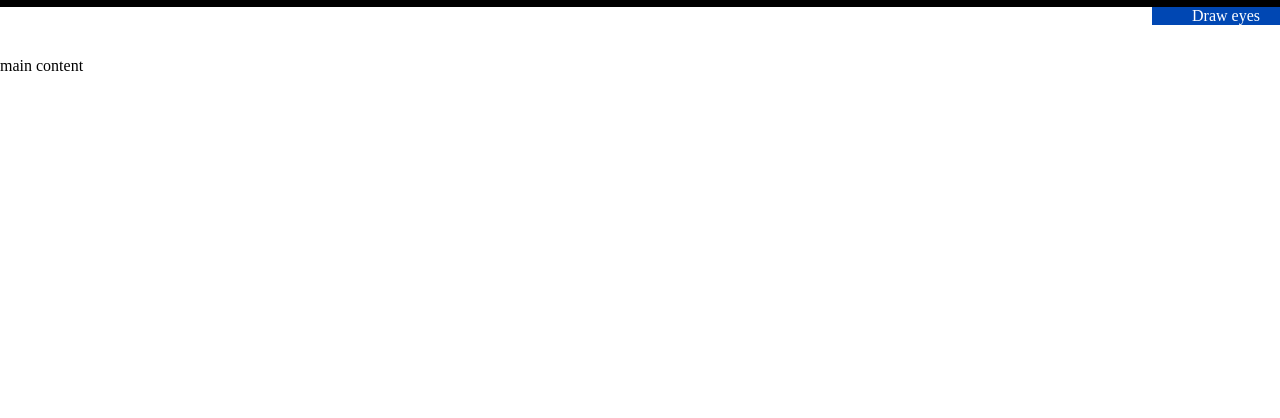
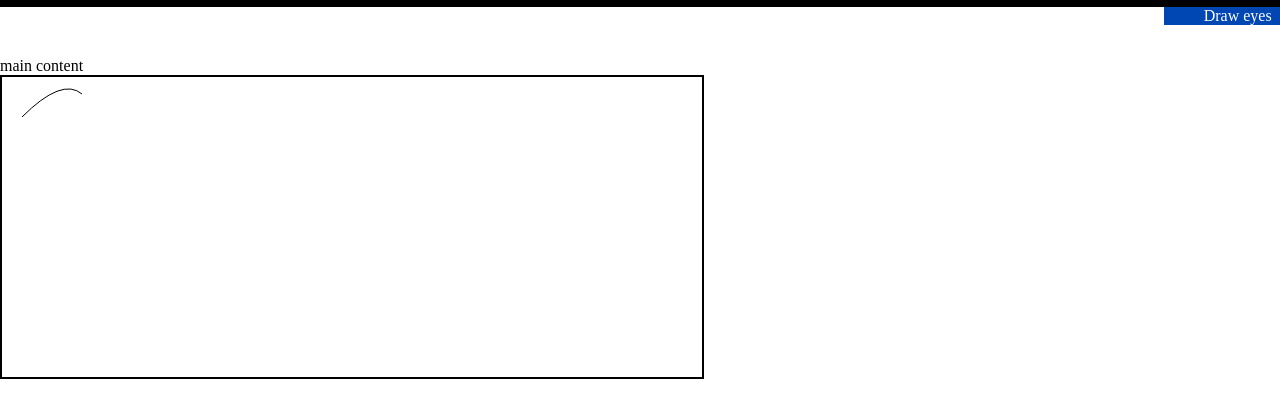
Before and after one commit to BieleczkiGergo/Anime_sketcher, a plain HTML site: page draw_eye.html in a window 1280 px wide. Shown: the part 60-478 px from the top of the page. Drawn offline with Linux system fonts and the light colour scheme.

Commit message:
A bit of research on eye design

```diff
--- /dev/null
+++ b/draw.css
@@ -0,0 +1,20 @@
+
+canvas{
+    border: 2px solid black;
+    box-sizing: content-box;
+    margin: auto;
+
+}
+
+.drawPanel{
+    width: 100%;
+
+}
+
+/*Debug css code*/
+/*
+*{
+    background-color: rgba(0, 0, 255, 20%) !important;
+
+}
+*/
--- a/draw_eye.html
+++ b/draw_eye.html
@@ -6,6 +6,9 @@
     <meta name="viewport" content="width=device-width, initial-scale=1.0">
     <title>Anime sketcher | Draw eyes</title>
     <link rel="stylesheet" href="style.css">
+    <link rel="stylesheet" href="draw.css">
+
+
 
 </head>
 <body>
@@ -21,6 +24,14 @@
     <div class="main-content">
         <section>
             main content
+            <div class="drawPanel">
+                <canvas width="700" height="300" id="sketch">
+
+                </canvas>
+            </div>
+            <div class="tweakBar">
+
+            </div>
         </section>
         <div id="draw-menu">
             <ul class="actions">
@@ -29,5 +40,7 @@
         </div>
 
     </div>
+
+    <script src="eyes.js"></script>
 </body>
 </html>
--- /dev/null
+++ b/eyes.js
@@ -0,0 +1,25 @@
+
+
+ctx = 0;
+
+function setup(){
+    canvas = document.getElementById("sketch");
+    if (canvas.getContext){
+        ctx = canvas.getContext("2d");
+
+    }
+
+
+}
+
+function drawTest(){
+    ctx.beginPath();
+    ctx.moveTo(20, 40);
+    ctx.quadraticCurveTo(60, 0, 80, 17);
+
+    ctx.stroke();
+
+}
+
+setup();
+drawTest();
--- a/style.css
+++ b/style.css
@@ -49,6 +49,7 @@ header{
     display: flex;
     flex-direction: row;
     justify-content: space-between;
+    width: 100%;
 
 }
 
@@ -75,3 +76,8 @@ header{
     text-decoration: none;
 
 }
+
+section{
+    width: 100%;
+
+}
```
Also changed, not shown: eye-sketch1.svg (added), sample1.jpg (added).
